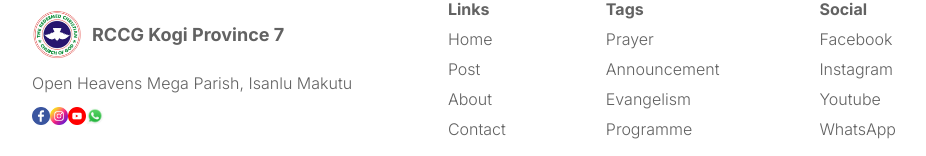
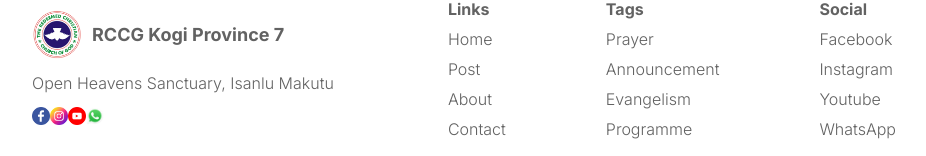
Before and after one commit to codewithbillions/kogi-province7, a Next.js app: page /write in a window 1280 px wide. Shown: the part 1134-1290 px from the top of the page, without its empty margins (176-1102 px from the left). Built offline with nearby package versions, Linux system fonts and the light colour scheme; no server answers; sample sign-in values are in the browser's storage.

Commit message:
first deployment3

```diff
--- a/src/components/footer/Footer.jsx
+++ b/src/components/footer/Footer.jsx
@@ -12,7 +12,7 @@ const Footer = () => {
           <h1 className={styles.logoText}>RCCG Kogi Province 7</h1>
         </div>
         <p className={styles.desc}>
-        Open Heavens Mega Parish, Isanlu Makutu
+        Open Heavens Sanctuary, Isanlu Makutu
         </p>
         <div className={styles.social}>
       <Link href="/https://www.facebook.com/groups/2104676666546749/?ref=share" >
--- a/src/components/herosection/HeroSection.js
+++ b/src/components/herosection/HeroSection.js
@@ -24,7 +24,7 @@ function HeroSection() {
 
       <div className={heroContent}>
         <h1>RCCG Kogi Province 7</h1>
-        <p>Open Heavens Mega Parish, Isanlu Makutu</p>
+        <p>Open Heavens Sanctuary, Isanlu Makutu</p>
       </div>
     </div>
 
```
